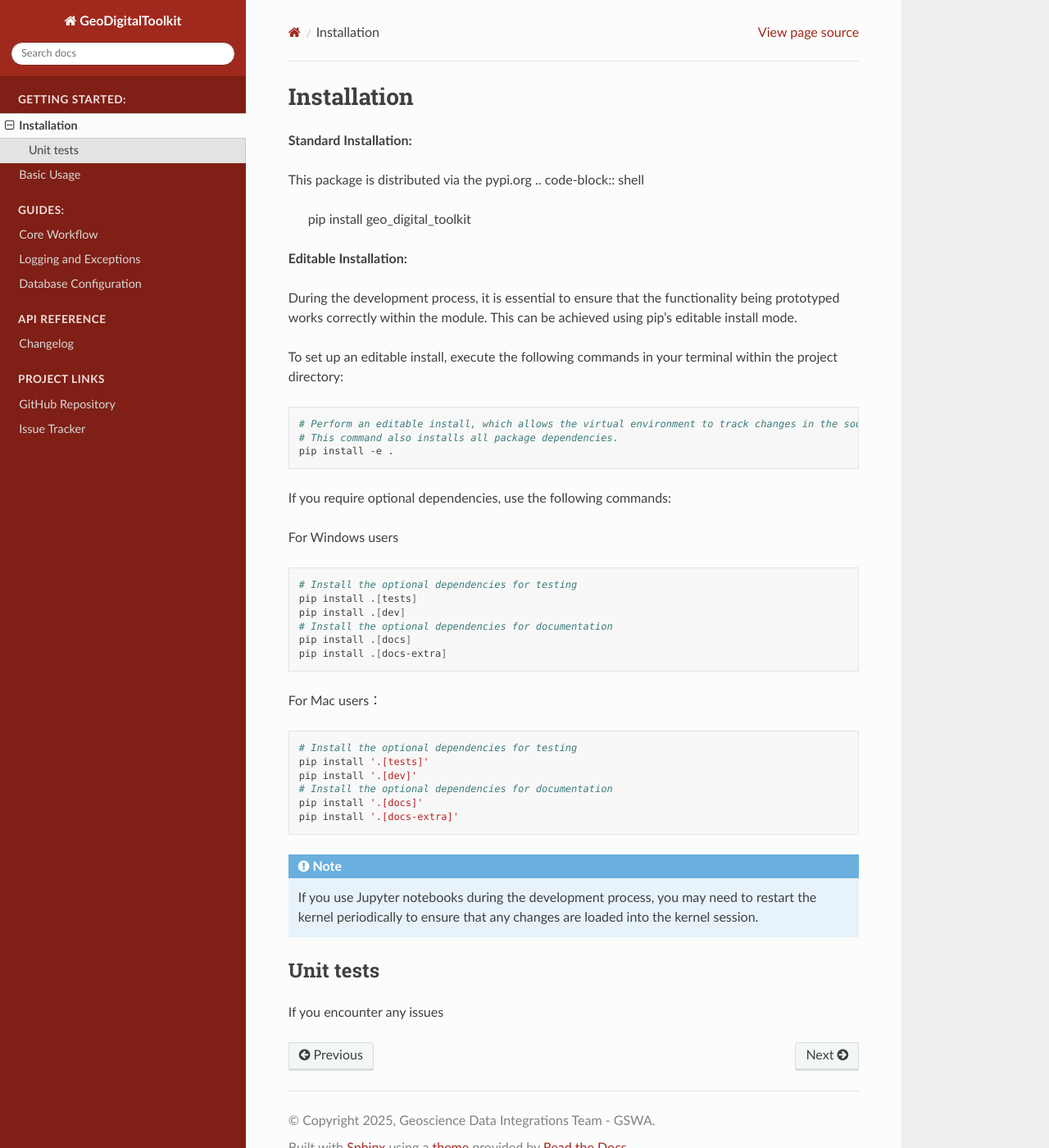
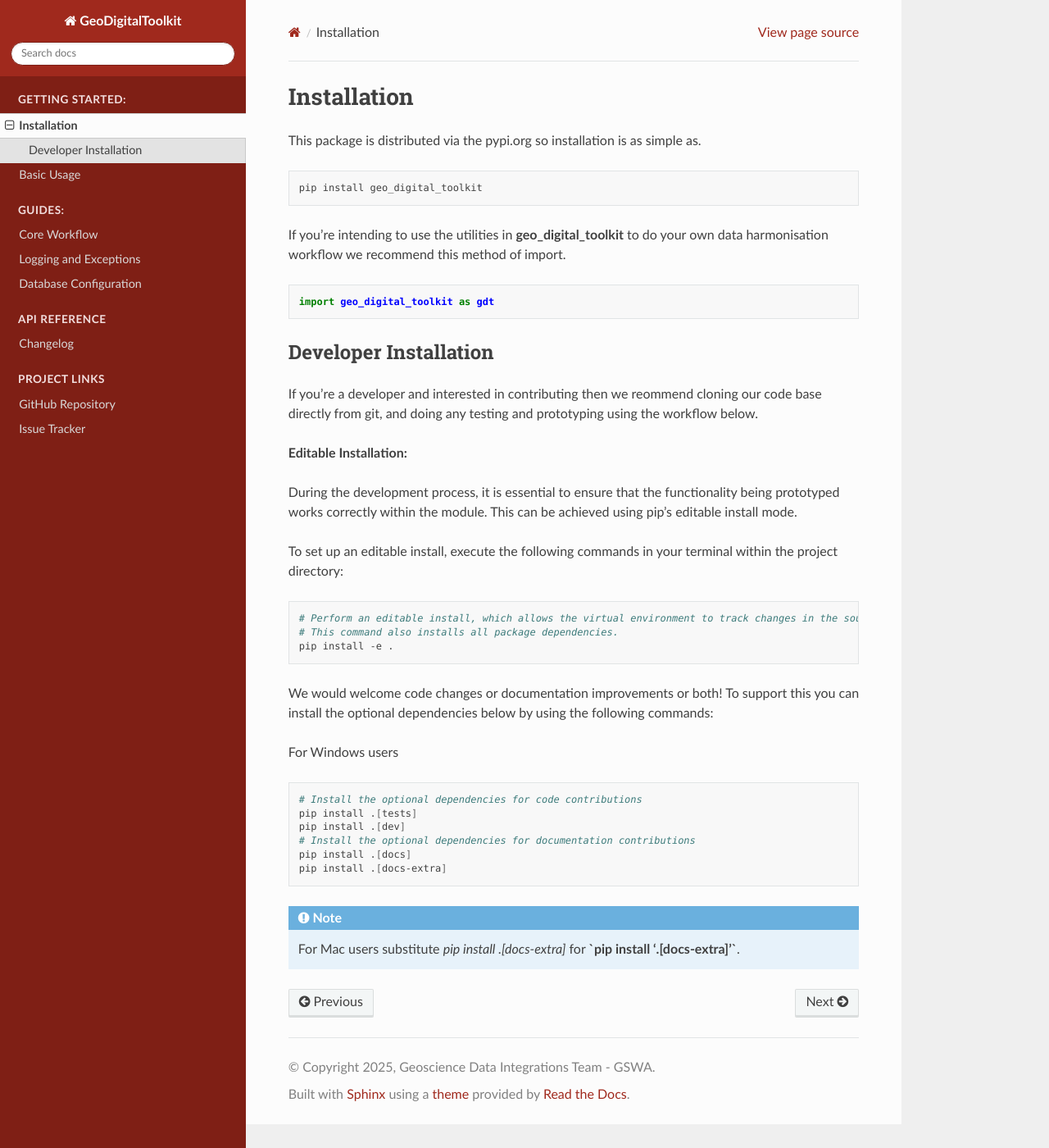
Before and after one commit to Geological-Survey-of-Western-Australia/atratus, a Sphinx documentation site: the page built from docs/source/installation.rst, in a window 1280 px wide and 1400 px high. Shown: the whole window at 82% size. Built offline with Sphinx 7.4.7 and the Read the Docs theme 3.1.0, drawn with Linux system fonts in a browser that asks for light colours; pages that are not in the unit, such as notebooks, are missing from menus.

Commit message:
📝 - Basic Install and Dev Install Guides

```diff
--- a/docs/source/installation.rst
+++ b/docs/source/installation.rst
@@ -1,13 +1,23 @@
 Installation
 ========================
 
+This package is distributed via the pypi.org so installation is as simple as.
 
-**Standard Installation:**
-
-This package is distributed via the pypi.org
 .. code-block:: shell
 
-    pip install geo_digital_toolkit
+   pip install geo_digital_toolkit
+
+If you're intending to use the utilities in **geo_digital_toolkit** to do your own data harmonisation workflow we recommend this method of import.
+
+.. code-block:: python
+
+   import geo_digital_toolkit as gdt
+
+
+Developer Installation
+----------
+
+If you're a developer and interested in contributing then we reommend cloning our code base directly from git, and doing any testing and prototyping using the workflow below.
 
 **Editable Installation:**
 
@@ -21,37 +31,19 @@ To set up an editable install, execute the following commands in your terminal w
    # This command also installs all package dependencies.
    pip install -e .
 
-If you require optional dependencies, use the following commands:
+We would welcome code changes or documentation improvements or both!
+To support this you can install the optional dependencies below by using the following commands:
 
 For Windows users
 
 .. code-block:: shell
 
-   # Install the optional dependencies for testing
+   # Install the optional dependencies for code contributions
    pip install .[tests]
    pip install .[dev]
-   # Install the optional dependencies for documentation
+   # Install the optional dependencies for documentation contributions
    pip install .[docs]
    pip install .[docs-extra]
 
-For Mac users：
-
-.. code-block:: shell
-
-
-   # Install the optional dependencies for testing
-   pip install '.[tests]'
-   pip install '.[dev]'
-   # Install the optional dependencies for documentation
-   pip install '.[docs]'
-   pip install '.[docs-extra]'
-
-.. note::
-
-   If you use Jupyter notebooks during the development process, you may need to restart the kernel periodically to ensure that any changes are loaded into the kernel session.
-
-
-Unit tests
-----------
-
-If you encounter any issues
+.. Note::
+   For Mac users substitute `pip install .[docs-extra]` for **`pip install '.[docs-extra]'`**.
```
